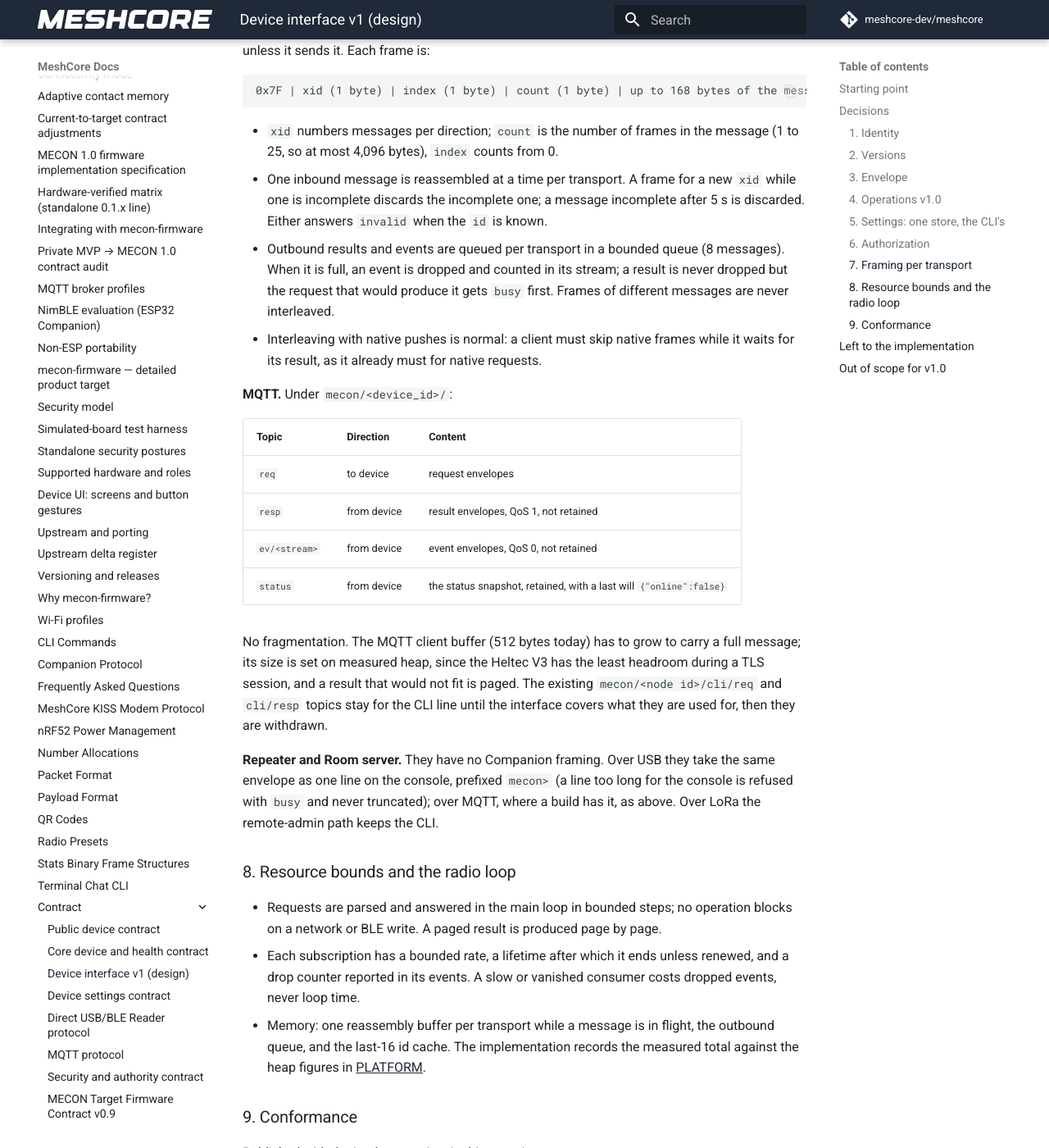
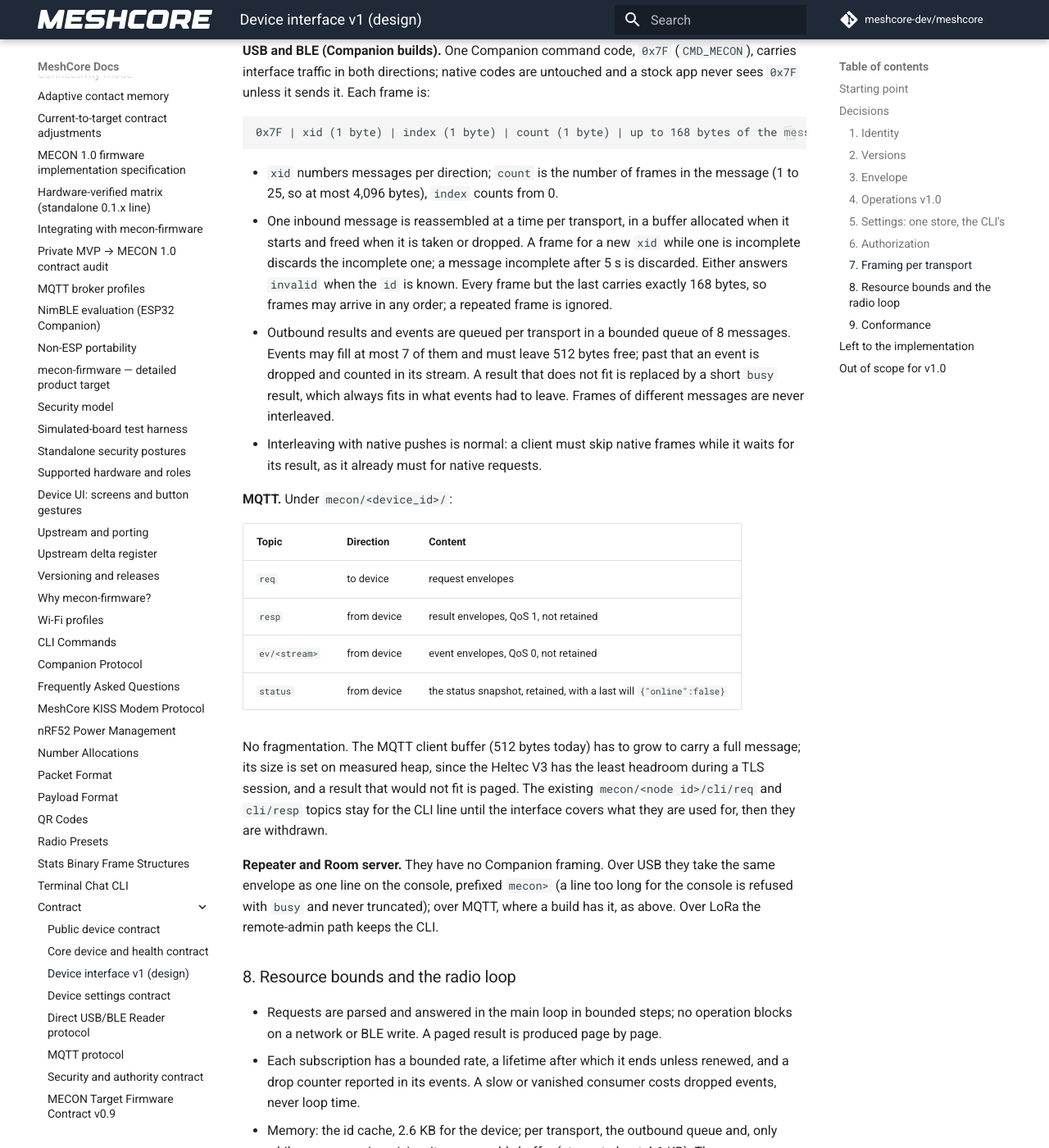
Before and after one commit to hoejriis/mecon-firmware, an MkDocs documentation site: the page built from docs/contract/DEVICE_INTERFACE.md, in a window 1280 px wide and 1400 px high, scrolled down 3097 px. Shown: the whole window at 82% size. Built offline with MkDocs 1.6.1 and Material for MkDocs 9.7.7, drawn with Linux system fonts in a browser that asks for light colours; comment, search, counter and statistics services are not loaded; some of the changed text lies outside the part shown.

Commit message:
Docs: device interface: shared write cache, lazy reassembly, result slot
Aligns the design with what review of the core settled: one id cache for
the device that keeps only state-changing results; a reassembly buffer
that exists only while a message arrives; and a queue in which events
leave the last slot and 512 bytes to results, which resolves the
contradiction between 'never drop a result' and 'answer busy'.

Co-Authored-By: Claude Opus 5.5 (1M context) <noreply@anthropic.com>

````diff
--- a/docs/contract/DEVICE_INTERFACE.md
+++ b/docs/contract/DEVICE_INTERFACE.md
@@ -31,7 +31,7 @@ UTF-8 JSON objects. Three shapes:
 {"v":1,"ev":"health","seq":42,"epoch":7,"ts":1792843200,"data":{ ... }}
 ```
 
-- `id`: chosen by the requester, 1 to 32 characters of `[0-9A-Za-z._:-]`. The device echoes it on the result and keeps the last 16 ids per transport, so a duplicate delivered again (a reconnect, a retried write) gets the stored result instead of a second execution.
+- `id`: chosen by the requester, 1 to 32 characters of `[0-9A-Za-z._:-]`. The device echoes it on the result. For operations that change state it keeps the last 16 ids with their results, in one cache shared by every transport, so a duplicate (a reconnect, a retried write, the same request over another transport) gets the stored result instead of a second execution. A read is not kept: running it again is harmless.
 - `status`: `ok`, `refused` (not authorized; nothing executed), `invalid` (malformed or bad arguments), `unknown-op`, `unsupported-version`, `busy` (a bound was reached; retry later), `failed` (executed and failed; `error` says why). `refused`, `invalid`, `unknown-op`, `unsupported-version` and `busy` guarantee that nothing ran.
 - `ts`: Unix seconds when the device clock is set, `null` when it is not. `epoch`: a boot counter kept in flash, so `(epoch, seq)` orders events across reboots and makes a gap visible.
 - Absent, `null` and `0` mean different things: absent = not supported by this build; `null` = supported but unknown now; `0` = measured zero.
@@ -69,8 +69,8 @@ Every operation and every key is checked by the CLI privilege engine (`src/helpe
 ```
 
 - `xid` numbers messages per direction; `count` is the number of frames in the message (1 to 25, so at most 4,096 bytes), `index` counts from 0.
-- One inbound message is reassembled at a time per transport. A frame for a new `xid` while one is incomplete discards the incomplete one; a message incomplete after 5 s is discarded. Either answers `invalid` when the `id` is known.
-- Outbound results and events are queued per transport in a bounded queue (8 messages). When it is full, an event is dropped and counted in its stream; a result is never dropped but the request that would produce it gets `busy` first. Frames of different messages are never interleaved.
+- One inbound message is reassembled at a time per transport, in a buffer allocated when it starts and freed when it is taken or dropped. A frame for a new `xid` while one is incomplete discards the incomplete one; a message incomplete after 5 s is discarded. Either answers `invalid` when the `id` is known. Every frame but the last carries exactly 168 bytes, so frames may arrive in any order; a repeated frame is ignored.
+- Outbound results and events are queued per transport in a bounded queue of 8 messages. Events may fill at most 7 of them and must leave 512 bytes free; past that an event is dropped and counted in its stream. A result that does not fit is replaced by a short `busy` result, which always fits in what events had to leave. Frames of different messages are never interleaved.
 - Interleaving with native pushes is normal: a client must skip native frames while it waits for its result, as it already must for native requests.
 
 **MQTT.** Under `mecon/<device_id>/`:
@@ -90,7 +90,7 @@ No fragmentation. The MQTT client buffer (512 bytes today) has to grow to carry
 
 - Requests are parsed and answered in the main loop in bounded steps; no operation blocks on a network or BLE write. A paged result is produced page by page.
 - Each subscription has a bounded rate, a lifetime after which it ends unless renewed, and a drop counter reported in its events. A slow or vanished consumer costs dropped events, never loop time.
-- Memory: one reassembly buffer per transport while a message is in flight, the outbound queue, and the last-16 id cache. The implementation records the measured total against the heap figures in [PLATFORM](../PLATFORM.md).
+- Memory: the id cache, 2.6 KB for the device; per transport, the outbound queue and, only while a message is arriving, its reassembly buffer (at most about 4.1 KB). The implementation records the measured total against the heap figures in [PLATFORM](../PLATFORM.md).
 
 ### 9. Conformance
 
````
